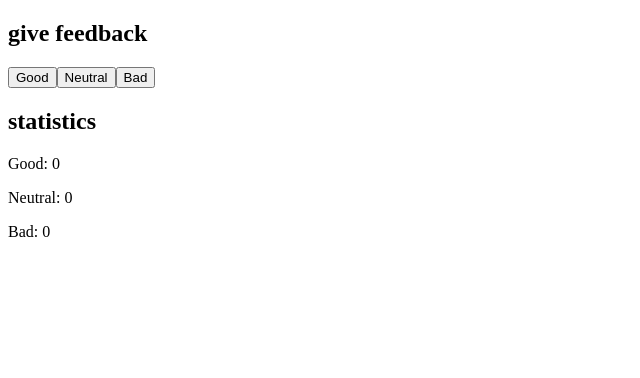
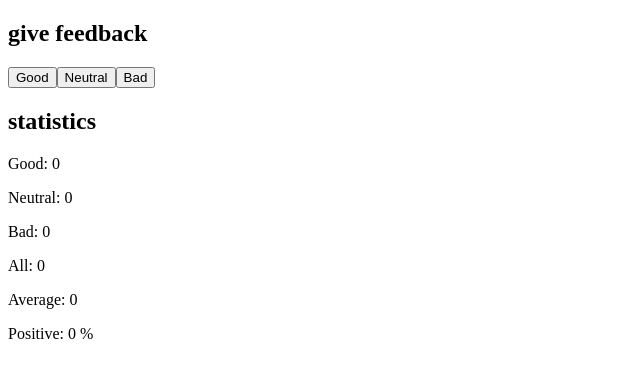
Before and after one commit to graindeweb/FullStackOpen, a React (Create React App) app in the folder part1/unicafe/: page / in a window 1280 px wide. Shown: the top 378 px of the page, without its empty margins (0-640 px from the left). Built offline with nearby package versions, Linux system fonts and the light colour scheme.

Commit message:
Part 1.7 done

```diff
--- a/part1/unicafe/src/App.js
+++ b/part1/unicafe/src/App.js
@@ -28,10 +28,12 @@ function App() {
   const [good, setGood] = useState(0)
   const [neutral, setNeutral] = useState(0)
   const [bad, setBad] = useState(0)
+  const [total, setTotal] = useState(0)
 
   // Same increment for all buttons
   const incrementStat = (setter, value) => {
     setter(value + 1)
+    setTotal(total + 1)
   }
 
   // Just playing with function that returns function
@@ -47,6 +49,13 @@ function App() {
     }
   }
 
+  const computeAverage = () => {
+    return total ? (good * 1 + bad * -1) / total : 0
+  }
+
+  const computePositive = () => {
+    return total ? good * 100 / total : 0
+  }
 
   return (
     <div>
@@ -59,6 +68,9 @@ function App() {
       <Result text={statTypes["good"]} count={good} />
       <Result text={statTypes["neutral"]} count={neutral} />
       <Result text={statTypes["bad"]} count={bad} />
+      <Result text="All" count={total} />
+      <Result text="Average" count={computeAverage()} />
+      <Result text="Positive" count={`${computePositive()} %`} />
     </div>
   )
 }
```
